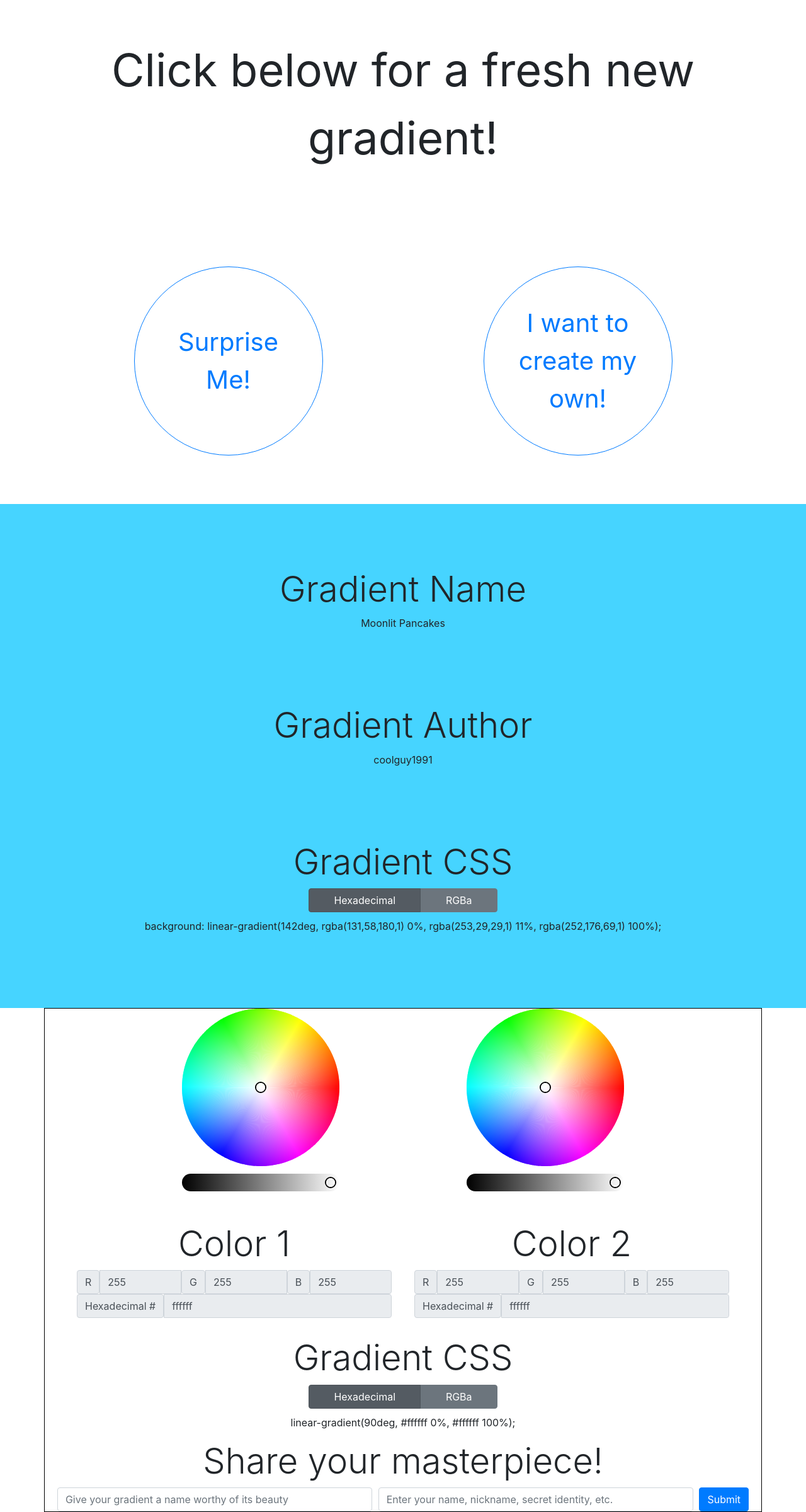
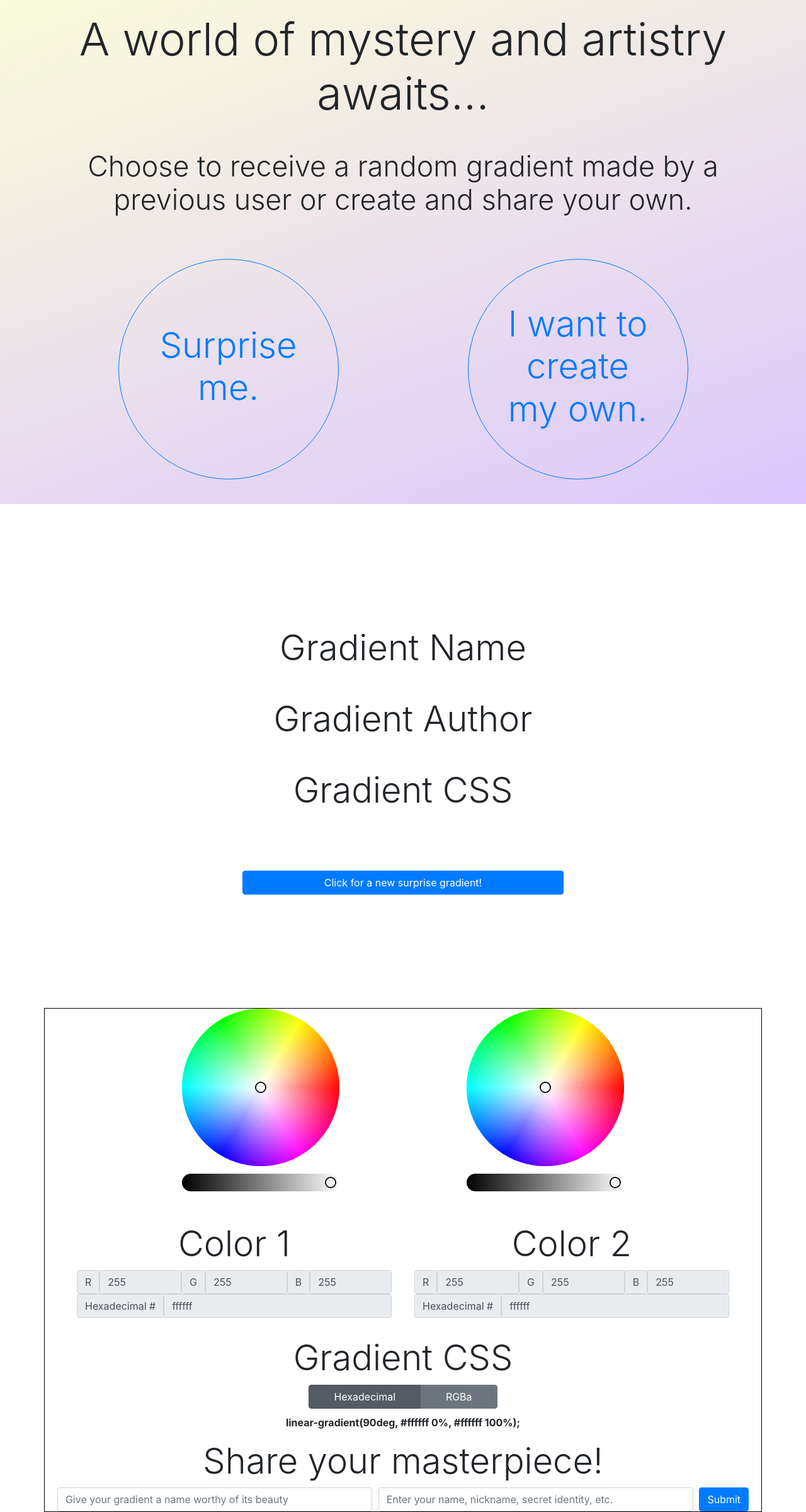
Before and after one commit to timothy-johnston/GradientBox, a Django app: page / in a window 1280 px wide. Shown: the whole page at 63% size. Run offline with Django 3.2, Linux system fonts and the light colour scheme; data comes from the database, SQL or seed files in the repository; both versions use the stored data as it was after the commit; some libraries are stand-ins or nearby versions.

Commit message:
styled welcome page

```diff
--- a/gradientbox/api/static/api/main.css
+++ b/gradientbox/api/static/api/main.css
@@ -6,11 +6,17 @@ section {
     display: flex;
     flex-direction: column;
     justify-content: space-around;
+    background-image: linear-gradient(-20deg, #dcc7fc 0%, #fbfcdb 100%);
 }
 
 #welcome-prompt {
     text-align: center;
     font-size: 4.5rem;
+}
+
+#welcome-subtitle {
+    text-align: center;
+    font-size: 2.8rem;
 }
 
 #choices {
@@ -20,8 +26,8 @@ section {
 }
 
 .choice-container {
-    width: 300px;
-    height: 300px;
+    width: 350px;
+    height: 350px;
     margin: 20px;
     border-radius: 50%;
 }
@@ -31,27 +37,42 @@ section {
     width: 100%;
     height: 100%;
     padding: 50px;
-    border-radius: 50%
+    border-radius: 50%;
+    /* background: #ebfaff; */
+}
+
+.btn-choice:hover {
+
 }
 
 #section-surprise {
-    background: #46d4ff;
+    /* background: #46d4ff; */
+    display: flex;
+    align-items: center;
 }
 
 #details-group {
     display: flex;
     flex-direction: column;
-    justify-content: space-evenly;
-    min-height: 100vh;
+    justify-content: center;
+    /* min-height: 100vh; */
+    max-width: 600px;
+    background-color: rgba(255, 255, 255, 0.253);
+    border-radius: 10px;
+    padding: 30px;
 }
 
 .detail-container {
     text-align: center;
+    margin: 15px 0px 15px 0px;
 }
 
 .detail-p {
-    /* font-size: 2.5rem; */
     text-align: center;
+}
+
+#gradient-surprise-css {
+    font-weight: bold;
 }
 
 .btn-group-colorformat {
@@ -63,13 +84,11 @@ section {
 
 .grad-css {
     text-align: center;
-    /* margin-bottom: 7px;
-    padding: 20px;
-    width: 80%;
-    margin-left: auto;
-    margin-right: auto;
-    border: 1px solid black;
-    border-radius: 15px; */
+}
+
+#btn-surprise-2 {
+    margin-top: 30px;
+    width: 100%;
 }
 
 
@@ -128,6 +147,10 @@ section {
     text-align: center;
 }
 
+#generated-css {
+    font-weight: bold;
+}
+
 #share-header {
     text-align: center;
 }
--- a/gradientbox/api/static/api/main.js
+++ b/gradientbox/api/static/api/main.js
@@ -13,15 +13,27 @@ var colorStringsToPersist;
 
 $( document ).ready(function() {
 
-    createColorPickers()
+    getRandomGradient();
+
+    createColorPickers();
 
     test = {gradient_css: "testFromUI", gradient_name: "tj_gradient", gradient_author: "ui"};
 
     initiateAddGradient(test)
 
     //Event listeners
-    $('#btn-surprise').click(function() {
+    $('.btn-surprise').click(function() {
+        $('html, body').animate({
+            scrollTop: $("#section-surprise").offset().top
+        }, 1000);
+        getRandomGradient();
+    })
 
+    $('#btn-custom').click(function() {
+        $('html, body').animate({
+            scrollTop: $("#section-custom").offset().top
+        }, 1000);
+        getRandomGradient();
     })
 
     $('.lbl-colorformat-custom').click(function() {
@@ -147,7 +159,11 @@ function updateRandomGradient(gradient) {
 
 function updateSurpriseGradSection(gradientCss, gradientName, gradientAuthor) {
 
-    //jQuery here to update the html
+    $('#gradient-surprise-name').text(gradientName);
+    $('#gradient-surprise-author').text(gradientAuthor);
+    $('#gradient-surprise-css').text(gradientCss + ";");
+
+    $('#section-surprise').css("background", gradientCss);
 
 }
 
--- a/gradientbox/api/templates/api/index.html
+++ b/gradientbox/api/templates/api/index.html
@@ -18,38 +18,45 @@
 
         <section id="section-welcome">
             <div id="welcome-prompt-container" class="container">
-                <p id="welcome-prompt">Click below for a fresh new gradient!</p>
+                <h1 class="display-1" id="welcome-prompt">A world of mystery and artistry awaits...</h1>
+            </div>
+            <div id="welcome-prompt-container" class="container">
+                <h4 class="display-4" id="welcome-subtitle">Choose to receive a random gradient made by a previous user or create and share your own.</h4>
             </div>
             <div id="choices" class="container">
                 <div class="choice-container">
-                    <button id="btn-surprise" type="button" class="btn btn-outline-primary btn-lg btn-choice">Surprise Me!</button>
+                    <button id="btn-surprise-1" type="button" class="btn btn-outline-primary btn-lg btn-choice btn-surprise"><h4 class="display-4">Surprise me.</h4></button>
                 </div>
                 <div class="choice-container">
-                    <button type="button" class="btn btn-outline-primary btn-lg btn-choice">I want to create my own!</button>
+                    <button id="btn-custom" type="button" class="btn btn-outline-primary btn-lg btn-choice"><h4 class="display-4">I want to create my own.</h4></button>
                 </div>
             </div>
         </section>
         <section id="section-surprise">
             <div id="details-group" class="container">
                 <div class="detail-container">
-                    <h3 class="detail-header display-4">Gradient Name</h3>
-                    <p class="detail-p">Moonlit Pancakes</p>
+                    <h4 class="detail-header display-4">Gradient Name</h4>
+                    <p id="gradient-surprise-name" class="detail-p"></p>
                 </div>
                 <div class="detail-container">
-                    <h3 class="detail-header display-4">Gradient Author</h3>
-                    <p class="detail-p">coolguy1991</p>
+                    <h4 class="detail-header display-4">Gradient Author</h4>
+                    <p id="gradient-surprise-author" class="detail-p"></p>
                 </div>
                 <div class="detail-container">
-                    <h3 class="detail-header display-4">Gradient CSS</h3>
-                    <div id="conv-btn-container" class="btn-group btn-group-toggle btn-group-colorformat" data-toggle="buttons">
+                    <h4 class="detail-header display-4">Gradient CSS</h4>
+                    <!-- <div id="conv-btn-container" class="btn-group btn-group-toggle btn-group-colorformat" data-toggle="buttons">
                         <label class="btn btn-secondary active">
                             <input type="radio" name="options" id="option1" autocomplete="off" checked>Hexadecimal
                         </label>
                         <label class="btn btn-secondary">
                             <input type="radio" name="options" id="option2" autocomplete="off">RGBa
                         </label>
-                    </div>
-                    <p class="grad-css">background: linear-gradient(142deg, rgba(131,58,180,1) 0%, rgba(253,29,29,1) 11%, rgba(252,176,69,1) 100%);</p>
+                    </div> -->
+                    <p id="gradient-surprise-css" class="detail-p grad-css"></p>
+                </div>
+                <hr>
+                <div class="container">
+                    <button id="btn-surprise-2" type="button" class="btn btn-primary btn-surprise">Click for a new surprise gradient!</button>
                 </div>
             </div>
 
```
Also changed, not shown: gradientbox/db.sqlite3.
